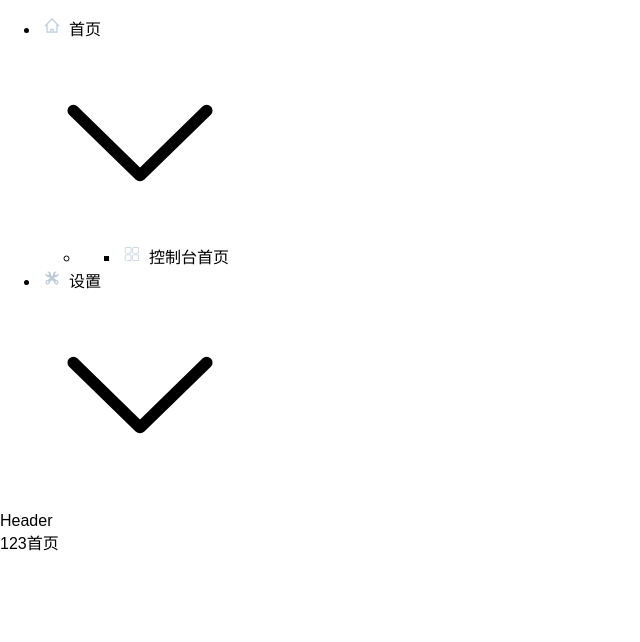
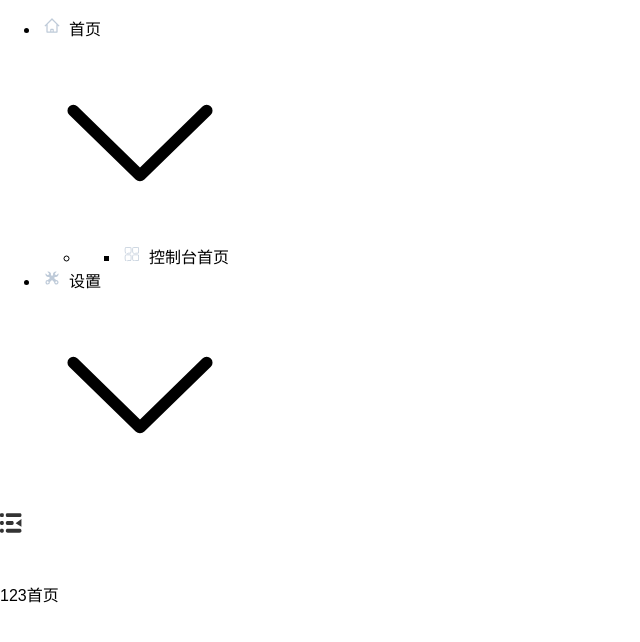
Before and after one commit to Fix911/ta, a Vue app: page /console in a window 1280 px wide. Shown: the top 642 px of the page, without its empty margins (0-640 px from the left). Built offline with nearby package versions, Linux system fonts and the light colour scheme.

Commit message:
feat: 导航汉堡按钮

```diff
--- a/src/api/menu.ts
+++ b/src/api/menu.ts
@@ -6,7 +6,7 @@ export const menuList:Menu[] = [{
   id: 2,
   name: '首页',
   icon: 'home',
-  path: '/console',
+  path: '2',
   children: [{
     id: 21,
     name: '控制台首页',
@@ -18,7 +18,7 @@ export const menuList:Menu[] = [{
   id: 1,
   name: '设置',
   icon: 'setting',
-  path: '',
+  path: '1',
   children: [{
     id: 11,
     name: '学期',
--- a/src/layout/AppLayout.vue
+++ b/src/layout/AppLayout.vue
@@ -5,7 +5,7 @@
     </el-aside>
     <el-container>
       <el-header class="el-header">
-        Header
+        <app-header />
       </el-header>
       <el-main class="el-main">
         <router-view />
@@ -17,6 +17,7 @@
 <script setup lang="ts">
 import { ElContainer, ElMain, ElAside, ElHeader } from 'element-plus'
 import AppMenu from './components/AppMenu.vue'
+import AppHeader from './headers/Index.vue'
 </script>
 <style scoped lang="scss">
 .el-container{
--- a/src/layout/components/AppMenu.vue
+++ b/src/layout/components/AppMenu.vue
@@ -3,10 +3,11 @@
     active-text-color="#25A0E4"
     background-color="#324157"
     class="el-menu-vertical-demo"
-    default-active="/console"
+    :default-active="defaultActive"
     text-color="#BFCBD9"
     router
     unique-opened
+    collapse-transition
     @open="handleOpen"
     @close="handleClose"
   >
@@ -32,6 +33,7 @@
         <el-menu-item
           :index="unit.path"
           :key="unit.id"
+          @click="savePath(unit.path)"
         >
           <template #title>
             <svg-icon
@@ -55,11 +57,16 @@ import SvgIcon from '@/components/svgicon.vue'
 import { ElMenu, ElMenuItem, ElSubMenu, ElMenuItemGroup } from 'element-plus'
 const menuItem = ref<Menu[]>(menuList)
 
+const defaultActive = ref<string>(sessionStorage.getItem('path') || '/console')
 const handleOpen = (key: string, keyPath: string[]) => {
   console.log(key, keyPath)
 }
 const handleClose = (key: string, keyPath: string[]) => {
   console.log(key, keyPath)
+}
+
+const savePath = (path:string) => {
+  sessionStorage.setItem('path', path)
 }
 </script>
 
--- /dev/null
+++ b/src/layout/headers/Index.vue
@@ -0,0 +1,33 @@
+<template>
+  <div class="navbar">
+    <div
+      class="collapse-btn"
+    >
+      <svg-icon
+        name="nav-collapsed"
+        v-if="collapse"
+      />
+      <svg-icon
+        name="nav-collapse"
+        v-else
+      />
+    </div>
+  </div>
+</template>
+<script setup lang="ts">
+import { ref } from 'vue'
+import SvgIcon from '@/components/svgicon.vue'
+
+const collapse = ref(false)
+</script>
+
+<style scoped lang="scss">
+.navbar{
+     position: relative;
+    box-sizing: border-box;
+    width: 100%;
+    height: 70px;
+    font-size: 22px;
+    color: #fff;
+}
+</style>
```
Also changed, not shown: src/assets/icons/nav-collapse.svg (added), src/assets/icons/nav-collapsed.svg (added).
